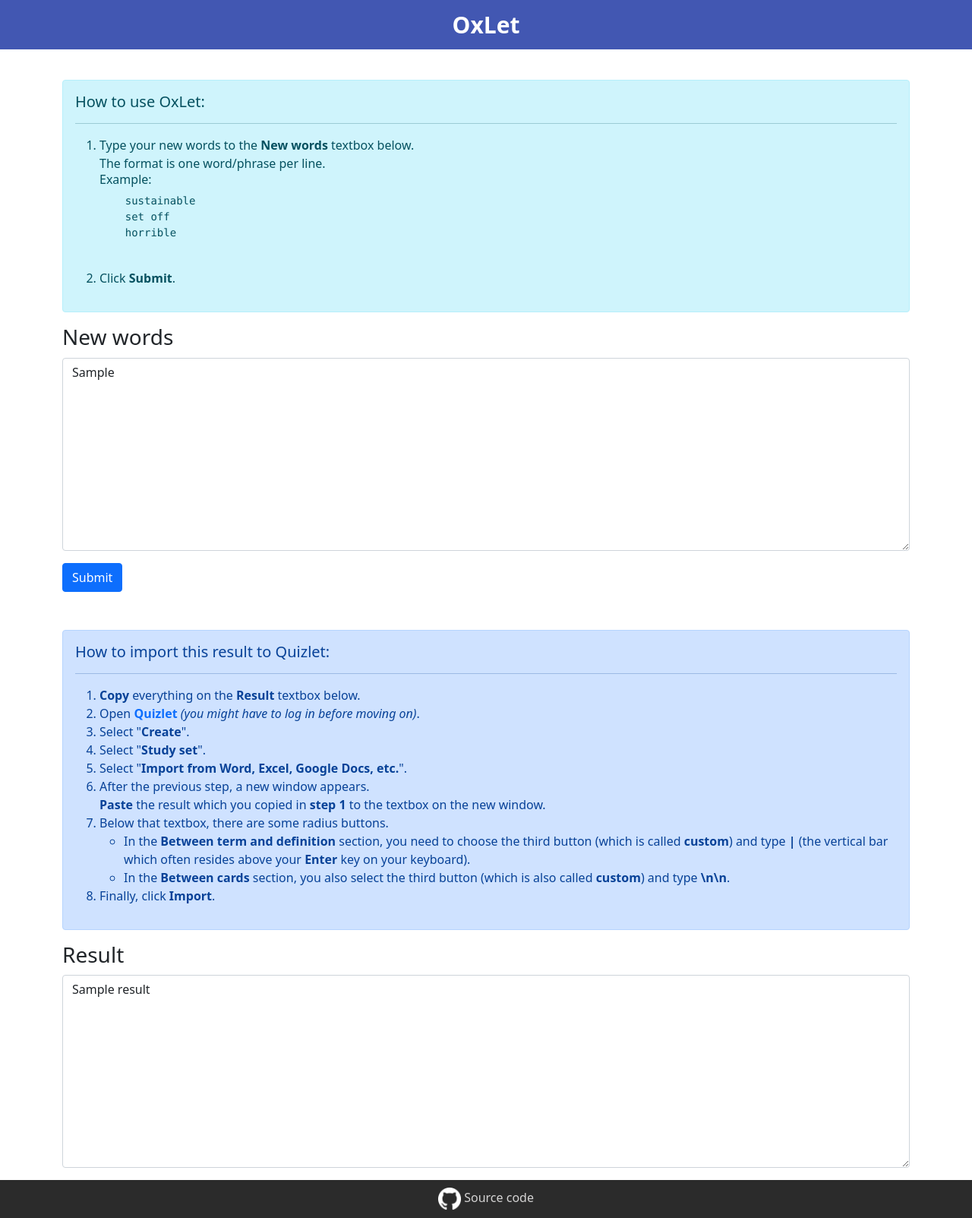
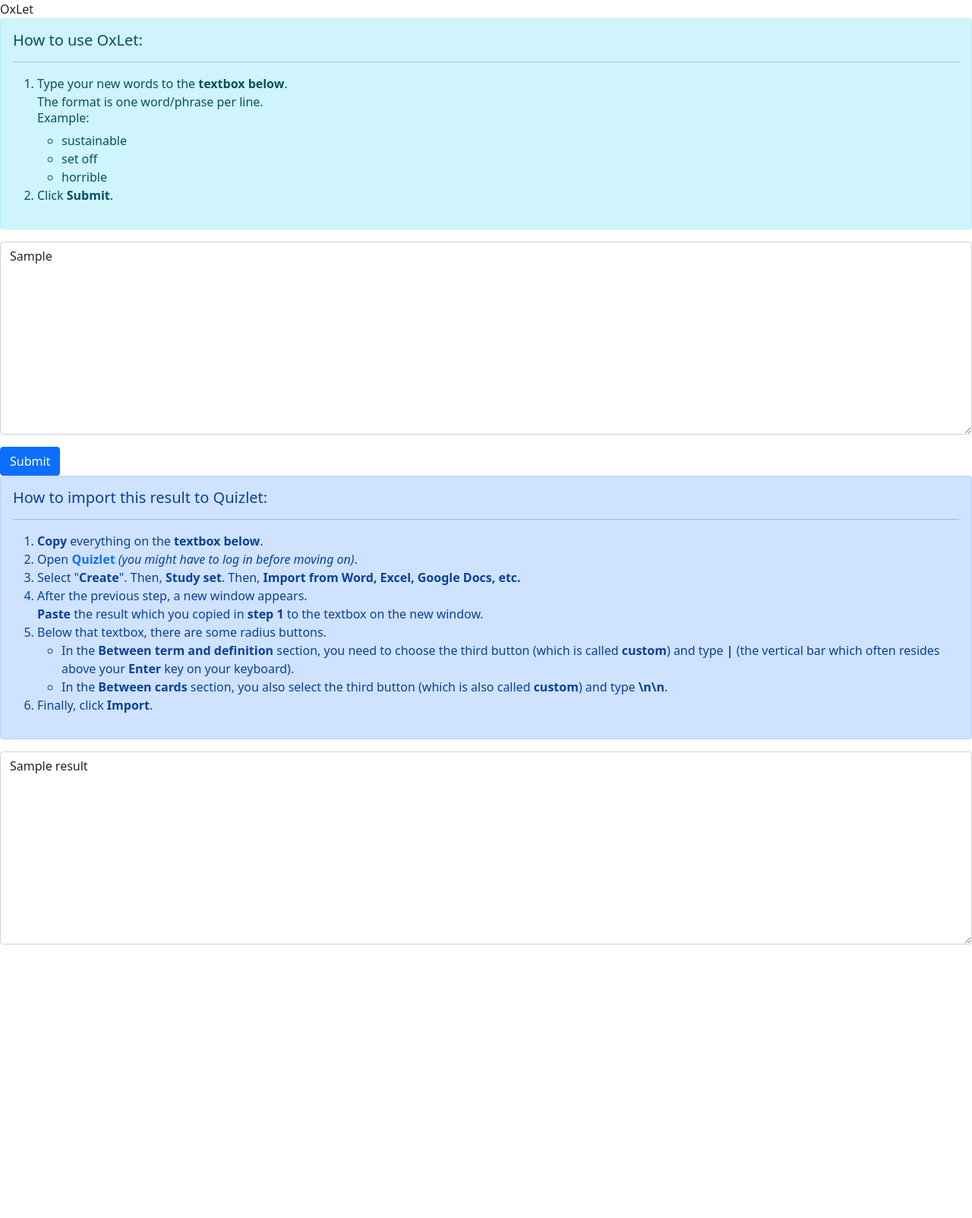
Before and after one commit to datthinh1801/OxLet, a Flask app: template templates/index.html in a window 1280 px wide. Shown: the whole page at 76% size. After the commit the page ends 1243 px from the top, so only its background shows below. Run offline with Flask 2, Linux system fonts and the light colour scheme; the template is opened without the code that fills it: most values are stand-ins (such as "Sample title", 1, 10 or a date in 2020).

Commit message:
Created new UI

```diff
--- a/templates/base.html
+++ /dev/null
@@ -1,53 +0,0 @@
-<!doctype html>
-<html lang="en">
-
-<head>
-    <meta charset="UTF-8">
-    <meta name="viewport" content="width=device-width, initial-scale=1.0">
-    <title>OxLet</title>
-    <link rel="shortcut icon" href="images/OxLet.png">
-    <link href="https://cdn.jsdelivr.net/npm/bootstrap@5.0.2/dist/css/bootstrap.min.css" rel="stylesheet"
-        integrity="sha384-EVSTQN3/azprG1Anm3QDgpJLIm9Nao0Yz1ztcQTwFspd3yD65VohhpuuCOmLASjC" crossorigin="anonymous">
-</head>
-
-<body>
-    <a href="/" style="text-decoration: none">
-        <header style="
-            font-size: 30px;
-            font-weight: bold;
-            color: white;
-            background: rgb(66, 87, 178);
-            display: flex;
-            padding: 10px 0px;
-            margin-bottom: 20px;
-            justify-content: center;
-            align-items: center;">
-            OxLet
-        </header>
-    </a>
-
-    <!-- BEGIN BODY TEMPLATE -->
-    <div class="container" style="margin-top: 40px">
-        {% block body %}
-        {% endblock %}
-    </div>
-    <!-- END BODY TEMPLATE -->
-
-
-    <div class="bottom" style="background-color: #2b2b2b;
-    color:white;
-    height: 50px;
-    display: flex;
-    align-items: center;
-    justify-content: center;">
-        <a href="https://github.com/datthinh1801/OxLet" style="text-decoration: none; color: rgb(212, 211, 211)">
-            <img src="images/GitHub-Mark-Light-32px.png" height="30px" width="30px">
-            Source code
-        </a>
-    </div>
-    <script src="https://cdn.jsdelivr.net/npm/bootstrap@5.0.2/dist/js/bootstrap.bundle.min.js"
-        integrity="sha384-MrcW6ZMFYlzcLA8Nl+NtUVF0sA7MsXsP1UyJoMp4YLEuNSfAP+JcXn/tWtIaxVXM"
-        crossorigin="anonymous"></script>
-</body>
-
-</html>
--- a/templates/index.html
+++ b/templates/index.html
@@ -1,19 +1,42 @@
-{% extends 'base.html' %}
+<!DOCTYPE html>
+<html lang="en">
 
-{% block body %}
+<head>
+    <meta charset="UTF-8">
+    <meta http-equiv="X-UA-Compatible" content="IE=edge">
+    <meta name="viewport" content="width=device-width, initial-scale=1.0">
+    <link rel="shortcut icon" href="../static/images/OxLet.png">
+    <link rel="stylesheet" type="text/css" href="{{ url_for('static',filename='style.css') }}">
+    <link rel="preconnect" href="https://fonts.googleapis.com">
+    <link rel="preconnect" href="https://fonts.gstatic.com" crossorigin>
+    <link href="https://fonts.googleapis.com/css2?family=Roboto:wght@700&display=swap" rel="stylesheet">
+    <link href="https://cdn.jsdelivr.net/npm/bootstrap@5.0.2/dist/css/bootstrap.min.css" rel="stylesheet"
+        integrity="sha384-EVSTQN3/azprG1Anm3QDgpJLIm9Nao0Yz1ztcQTwFspd3yD65VohhpuuCOmLASjC" crossorigin="anonymous">
+    <title>OxLet</title>
+</head>
+
+<body>
+    <header>
+        OxLet
+    </header>
+
+    <article>
+        <div class="body-container">
+            <!-- NEW WORD SECTION -->
+            <div class="nw-container">
                 <div class="alert alert-info" role="alert">
                     <h5 class="alert-heading">How to use OxLet:</h5>
                     <hr>
                     <ol>
                         <li>
-            Type your new words to the <b>New words</b> textbox below.<br>
+                            Type your new words to the <b>textbox below</b>.<br>
                             The format is one word/phrase per line.<br>
                             <h6>Example:</h6>
-            <pre>
-    sustainable
-    set off
-    horrible
-            </pre>
+                            <ul id="code-listing">
+                                <li>sustainable</li>
+                                <li>set off</li>
+                                <li>horrible</li>
+                            </ul>
                         </li>
                         <li>
                             Click <b>Submit</b>.
@@ -23,25 +46,28 @@
 
                 <form method="POST" action="/">
                     <div class="mb-3">
-        <h3 for="new-words" class="form-label" style="margin-bottom: 10px;">New words</h3>
-        <textarea class="form-control" id="new-words" name="new-words" rows="10">{{new_words}}</textarea>
+                        <textarea class="form-control" id="new-words" name="new-words" rows="10"
+                            placeholder="Enter your new words...">{{new_words}}</textarea>
                     </div>
                     <button type="submit" class="btn btn-primary">Submit</button>
                 </form>
+            </div>
 
-<div class="mb-3" style="margin-top: 50px;">
-
+            <!-- RESULT SECTION -->
+            <div class="result-container">
                 <div class="alert alert-primary" role="alert">
-        <h5 class="alert-heading">How to import this result to Quizlet:</h5>
+                    <h5>How to import this result to Quizlet:</h5>
                     <hr>
-        <p class="mb-0">
+                    <p>
                     <ol>
-            <li><b>Copy</b> everything on the <b>Result</b> textbox below.</li>
-            <li>Open <a href="https://quizlet.com/" style="text-decoration: none; font-weight: bold">Quizlet</a> <i>(you
-                    might have to log in before moving on)</i>.</li>
-            <li>Select "<b>Create</b>".</li>
-            <li>Select "<b>Study set</b>".</li>
-            <li>Select "<b>Import from Word, Excel, Google Docs, etc.</b>".</li>
+                        <li><b>Copy</b> everything on the <b>textbox below</b>.</li>
+                        <li>Open <a href="https://quizlet.com/"
+                                style="text-decoration: none; font-weight: bold">Quizlet</a>
+                            <i>(you
+                                might have to log in before moving on)</i>.
+                        </li>
+                        <li>Select "<b>Create</b>". Then, <b>Study set</b>. Then, <b>Import from Word, Excel, Google
+                                Docs, etc.</b></li>
                         <li>
                             After the previous step, a new window appears.<br>
                             <b>Paste</b> the result which you copied in <b>step 1</b> to the textbox on the new window.
@@ -49,12 +75,15 @@
                         <li>Below that textbox, there are some radius buttons.<br>
                             <ul>
                                 <li>
-                        In the <b>Between term and definition</b> section, you need to choose the third button (which is
-                        called <b>custom</b>) and type <b>|</b> (the vertical bar which often resides above your
+                                    In the <b>Between term and definition</b> section, you need to choose the third
+                                    button (which is
+                                    called <b>custom</b>) and type <b>|</b> (the vertical bar which often resides above
+                                    your
                                     <b>Enter</b> key on your keyboard).
                                 </li>
                                 <li>
-                        In the <b>Between cards</b> section, you also select the third button (which is also called
+                                    In the <b>Between cards</b> section, you also select the third button (which is also
+                                    called
                                     <b>custom</b>) and type <b>\n\n</b>.
                                 </li>
                             </ul>
@@ -63,9 +92,18 @@
                     </ol>
                     </p>
                 </div>
-
-    <h3 for="result" class="form-label" style="margin-bottom: 10px;">Result</h3>
-    <textarea class="form-control" id="result" name="result" rows="10">{{result}}</textarea>
+                <div>
+                    <textarea class="form-control" id="result" name="result" rows="10"
+                        placeholder="Result goes here...">{{result}}</textarea>
+                </div>
             </div>
 
-{% endblock %}
+        </div>
+    </article>
+
+    <script src="https://cdn.jsdelivr.net/npm/bootstrap@5.0.2/dist/js/bootstrap.bundle.min.js"
+        integrity="sha384-MrcW6ZMFYlzcLA8Nl+NtUVF0sA7MsXsP1UyJoMp4YLEuNSfAP+JcXn/tWtIaxVXM"
+        crossorigin="anonymous"></script>
+</body>
+
+</html>
```
Lines whose indentation alone changed are shown as unchanged.
